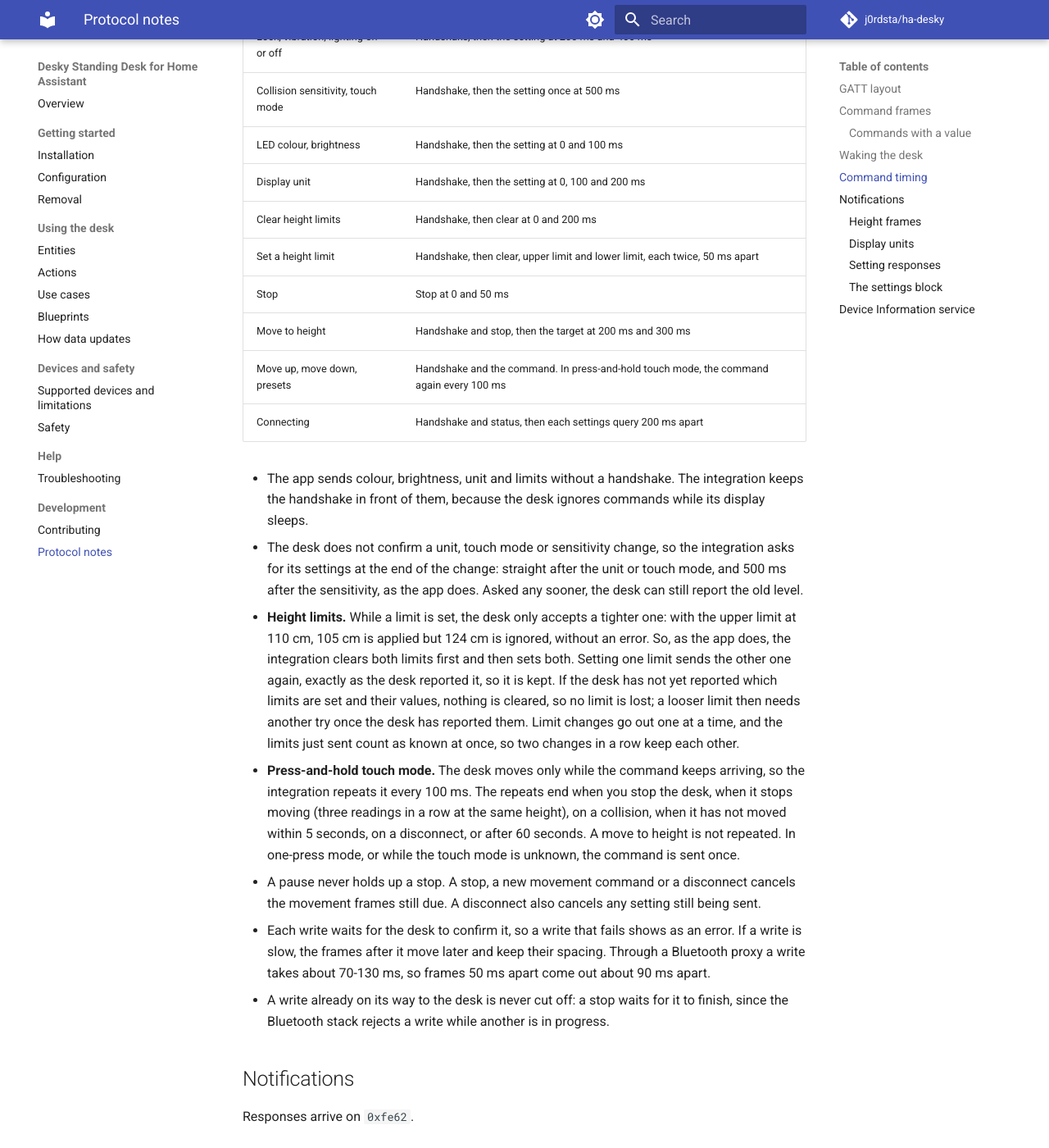
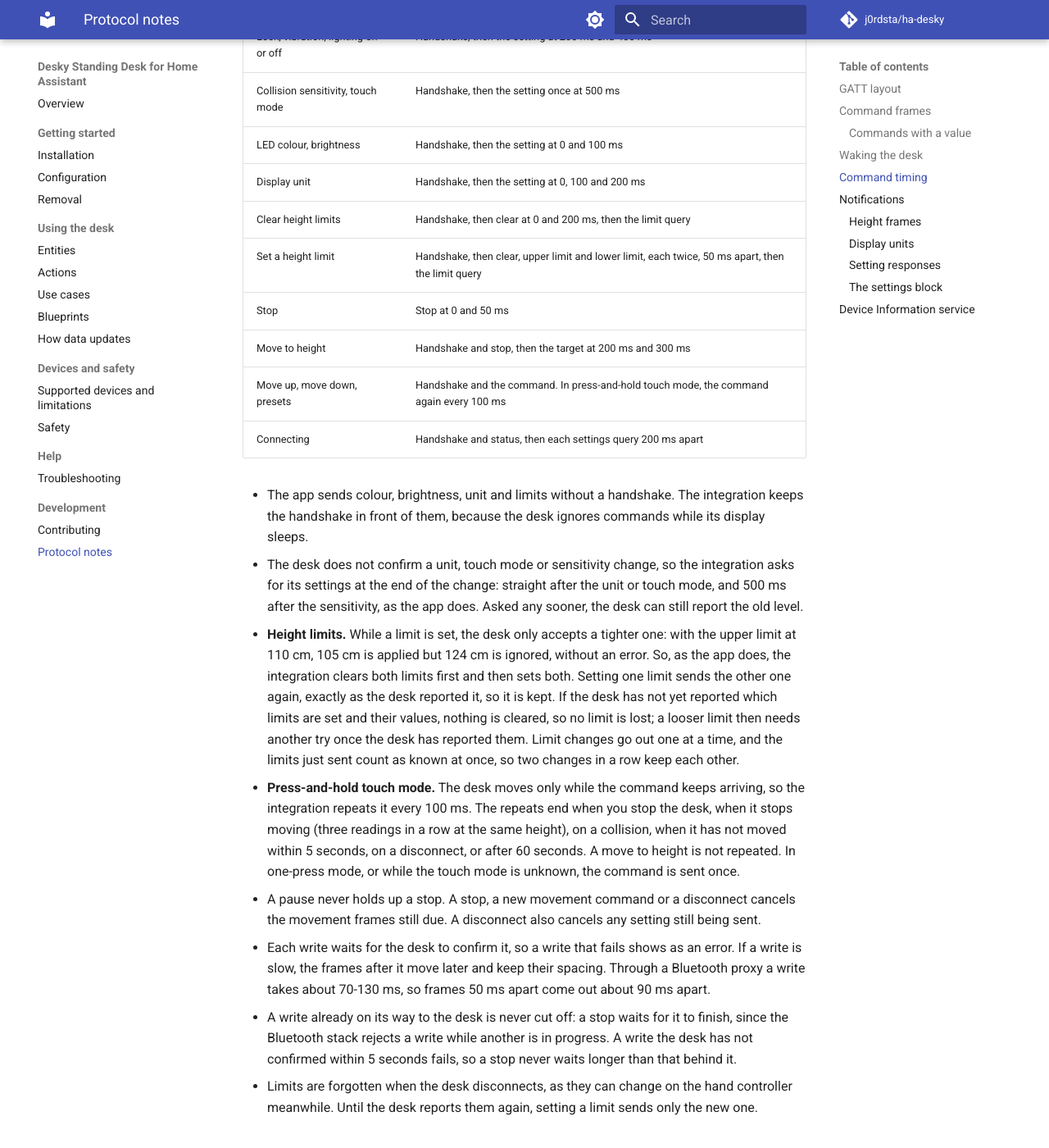
Before and after one commit to j0rdsta/ha-desky, an MkDocs documentation site: the page built from docs/protocol.md, in a window 1280 px wide and 1400 px high, scrolled down 3003 px. Shown: the whole window at 82% size. Built offline with MkDocs 1.6.1 and Material for MkDocs 9.7.7, drawn with Linux system fonts in a browser that asks for light colours; comment, search, counter and statistics services are not loaded.

Commit message:
docs: describe the limit read-back, forgotten limits and write timeout
Co-Authored-By: Claude Opus 5.5 <noreply@anthropic.com>

```diff
--- a/docs/protocol.md
+++ b/docs/protocol.md
@@ -99,8 +99,8 @@ frame of the command.
 | Collision sensitivity, touch mode | Handshake, then the setting once at 500 ms |
 | LED colour, brightness | Handshake, then the setting at 0 and 100 ms |
 | Display unit | Handshake, then the setting at 0, 100 and 200 ms |
-| Clear height limits | Handshake, then clear at 0 and 200 ms |
-| Set a height limit | Handshake, then clear, upper limit and lower limit, each twice, 50 ms apart |
+| Clear height limits | Handshake, then clear at 0 and 200 ms, then the limit query |
+| Set a height limit | Handshake, then clear, upper limit and lower limit, each twice, 50 ms apart, then the limit query |
 | Stop | Stop at 0 and 50 ms |
 | Move to height | Handshake and stop, then the target at 200 ms and 300 ms |
 | Move up, move down, presets | Handshake and the command. In press-and-hold touch mode, the command again every 100 ms |
@@ -130,7 +130,10 @@ frame of the command.
   write is slow, the frames after it move later and keep their spacing. Through a Bluetooth proxy
   a write takes about 70-130 ms, so frames 50 ms apart come out about 90 ms apart.
 - A write already on its way to the desk is never cut off: a stop waits for it to finish, since
-  the Bluetooth stack rejects a write while another is in progress.
+  the Bluetooth stack rejects a write while another is in progress. A write the desk has not
+  confirmed within 5 seconds fails, so a stop never waits longer than that behind it.
+- Limits are forgotten when the desk disconnects, as they can change on the hand controller
+  meanwhile. Until the desk reports them again, setting a limit sends only the new one.
 
 ## Notifications
 
```
Also changed, not shown: CLAUDE.md (+6 -6 lines).
